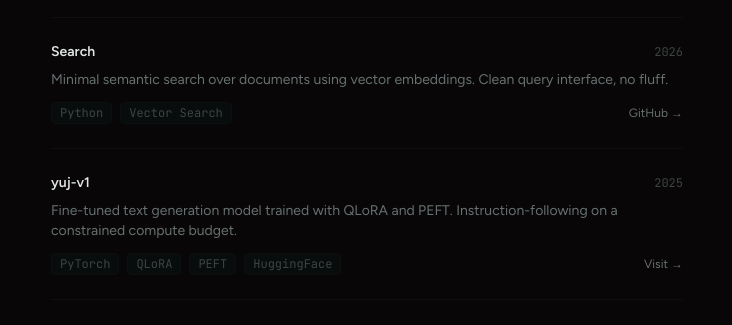
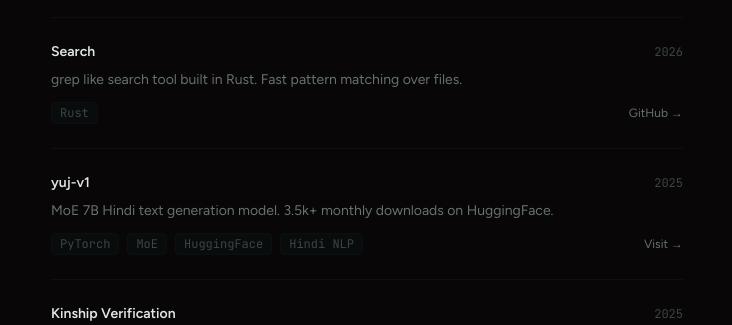
Before and after one commit to Suv00m/portfolio, a Next.js app: page /projects in a window 1280 px wide. Shown: the part 345-670 px from the top of the page, without its empty margins (273-1005 px from the left). Built offline with nearby package versions, Linux system fonts and the light colour scheme; no server answers.

Commit message:
fix: correct project descriptions for Search and yuj-v1

```diff
--- a/app/page.tsx
+++ b/app/page.tsx
@@ -14,13 +14,13 @@ const projects = [
   },
   {
     title: "Search",
-    desc: "Minimal semantic search over documents.",
+    desc: "grep like search tool in Rust.",
     github: "https://github.com/Suv00m/search",
     year: "2026",
   },
   {
     title: "yuj-v1",
-    desc: "Fine-tuned text generation model. QLoRA + PEFT.",
+    desc: "MoE 7B Hindi text generation model. 3.5k+ monthly downloads.",
     url: "https://huggingface.co/shuvom/yuj-v1",
     year: "2025",
   },
--- a/app/projects/page.tsx
+++ b/app/projects/page.tsx
@@ -14,17 +14,17 @@ const projects = [
   },
   {
     title: "Search",
-    description: "Minimal semantic search over documents using vector embeddings. Clean query interface, no fluff.",
+    description: "grep like search tool built in Rust. Fast pattern matching over files.",
     github: "https://github.com/Suv00m/search",
-    tags: ["Python", "Vector Search"],
+    tags: ["Rust"],
     year: "2026",
     status: "Open source",
   },
   {
     title: "yuj-v1",
-    description: "Fine-tuned text generation model trained with QLoRA and PEFT. Instruction-following on a constrained compute budget.",
+    description: "MoE 7B Hindi text generation model. 3.5k+ monthly downloads on HuggingFace.",
     url: "https://huggingface.co/shuvom/yuj-v1",
-    tags: ["PyTorch", "QLoRA", "PEFT", "HuggingFace"],
+    tags: ["PyTorch", "MoE", "HuggingFace", "Hindi NLP"],
     year: "2025",
     status: "Open weights",
   },
```
